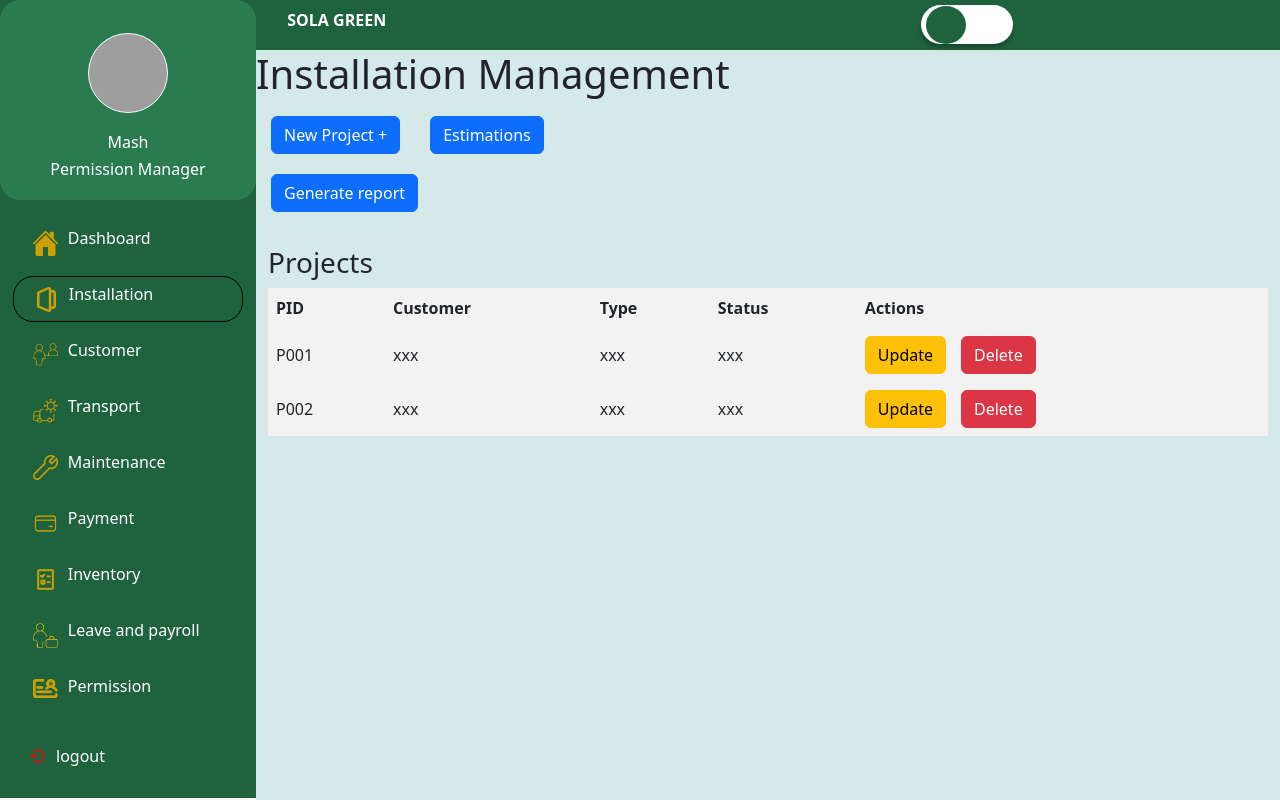
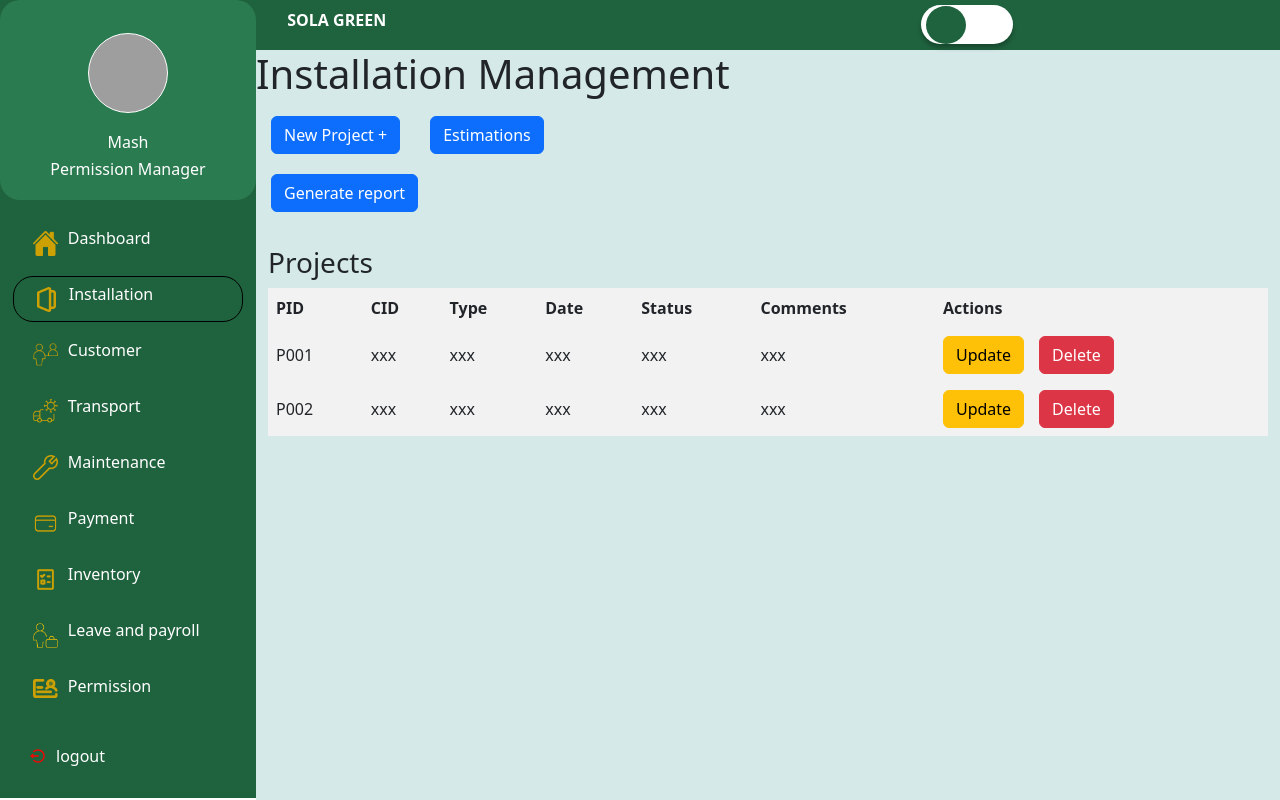
Before and after one commit to SLIIT-ITP-2024/SolarGreen_ManagementSystem, a React (Vite) app in the folder Client/: page /installation-management in a window 1280 px wide. Built offline with nearby package versions, Linux system fonts and the light colour scheme; grey boxes are pictures that could not be loaded.

Commit message:
Update AllProjects.jsx

```diff
--- a/Client/src/components/InstallationManagement/Table/AllProjects.jsx
+++ b/Client/src/components/InstallationManagement/Table/AllProjects.jsx
@@ -14,15 +14,19 @@ function AllProjects() {
                 <thead>
                     <tr>
                         <th>PID</th>
-                        <th>Customer</th>
+                        <th>CID</th>
                         <th>Type</th>
+                        <th>Date</th>
                         <th>Status</th>
+                        <th>Comments</th>
                         <th>Actions</th>
                     </tr>
                 </thead>
                 <tbody>
                     <tr>
                         <td>P001</td>
+                        <td>xxx</td>
+                        <td>xxx</td>
                         <td>xxx</td>
                         <td>xxx</td>
                         <td>xxx</td>
@@ -33,6 +37,8 @@ function AllProjects() {
                     </tr>
                     <tr>
                         <td>P002</td>
+                        <td>xxx</td>
+                        <td>xxx</td>
                         <td>xxx</td>
                         <td>xxx</td>
                         <td>xxx</td>
```
